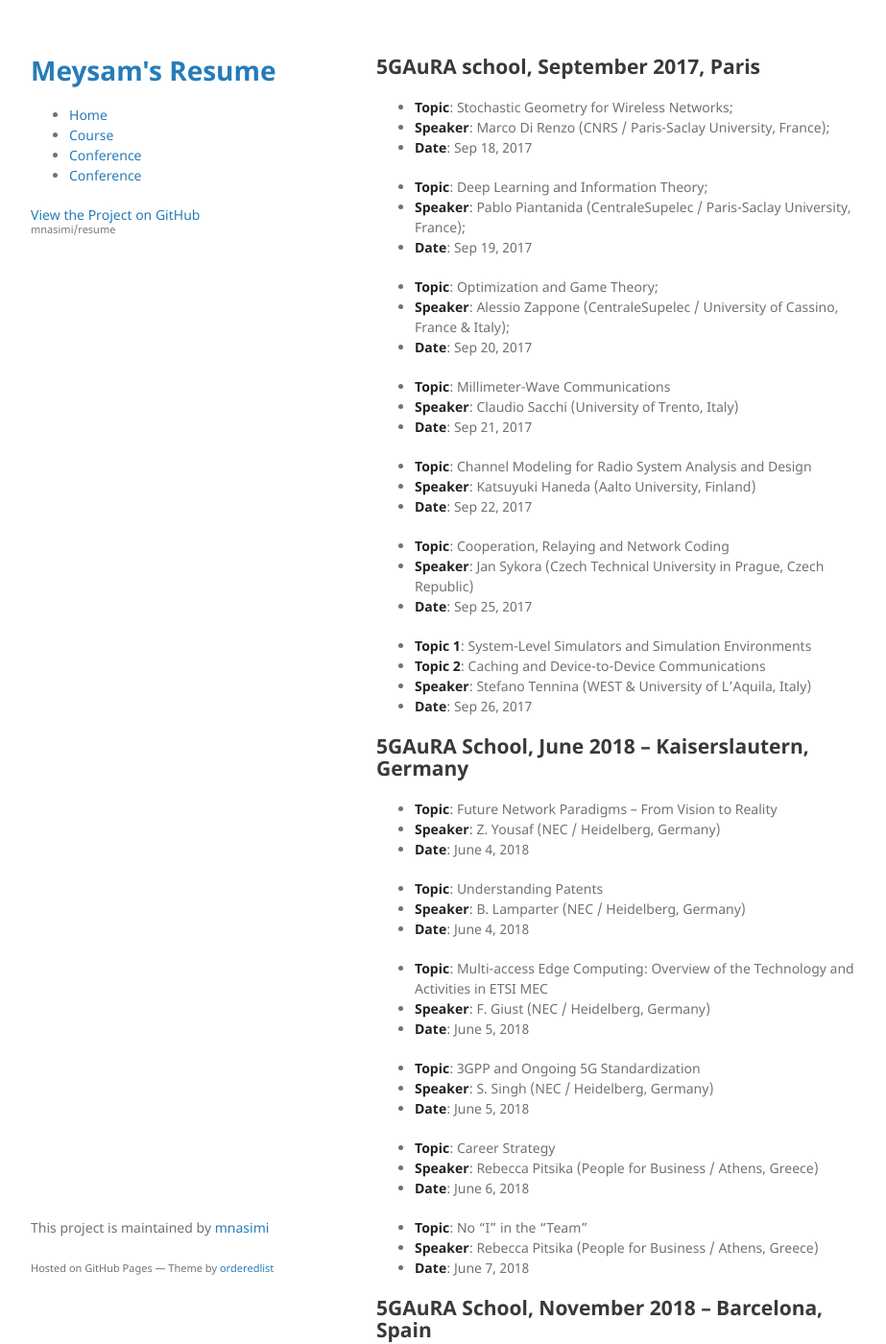
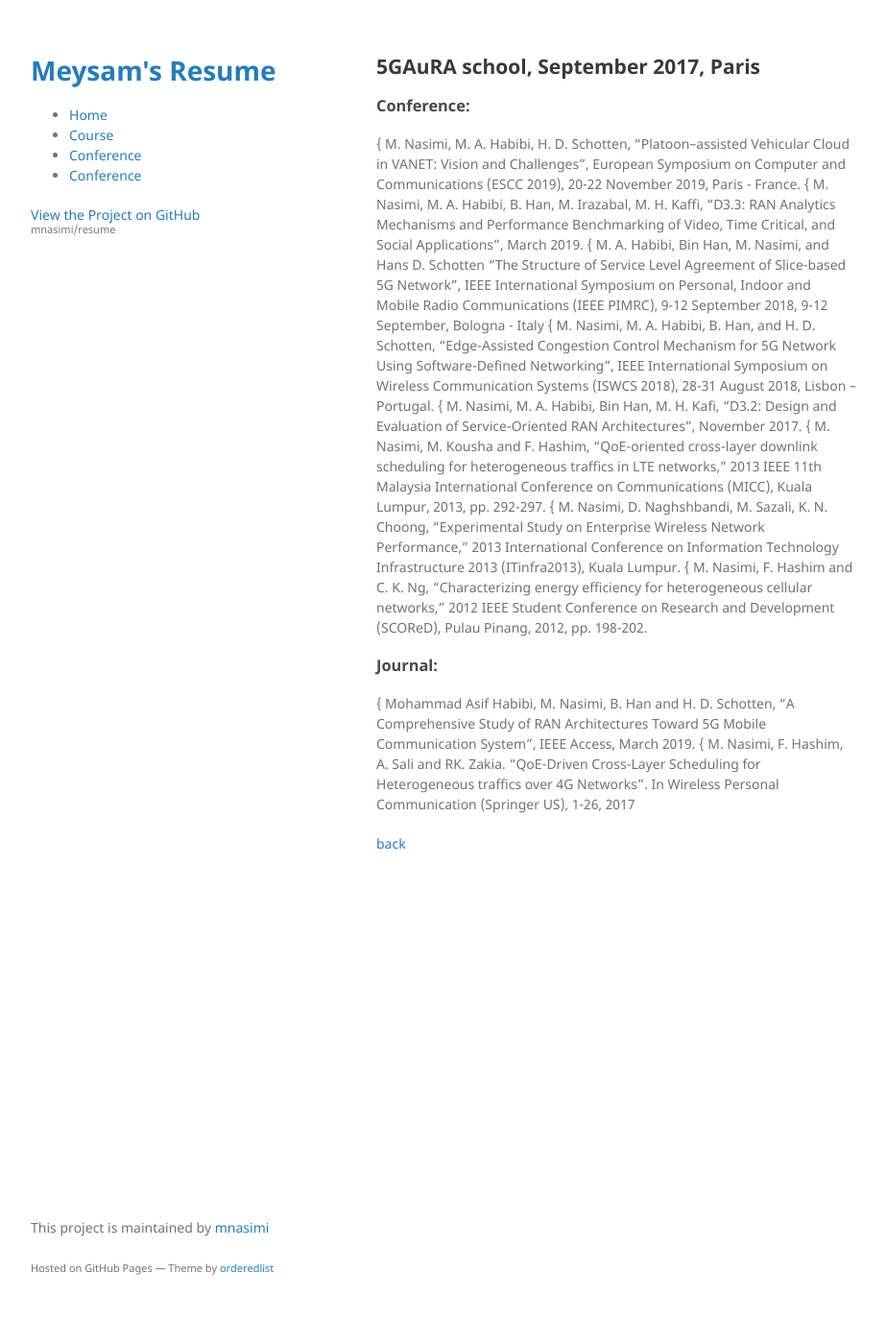
Before and after one commit to mnasimi/resume, a Jekyll site: the page built from page/publication.md, in a window 1280 px wide and 1400 px high. Shown: the whole window at 96% size, without its empty margins (178-1101 px from the left). Built offline with Jekyll 4.4.1, drawn with Linux system fonts in a browser that asks for light colours; the repository's description, which GitHub fills in, is left out; our own code applies the rules of GitHub Pages for plain Markdown files; some of the changed text lies outside the part shown.

Commit message:
Update publication.md
add content

```diff
--- a/page/publication.md
+++ b/page/publication.md
@@ -4,134 +4,37 @@ layout: default
 
 ## 5GAuRA school, September 2017, Paris
 
-- **Topic**: Stochastic Geometry for Wireless Networks;
-- **Speaker**: Marco Di Renzo (CNRS / Paris-Saclay University, France);
-- **Date**: Sep 18, 2017
+### Conference:
+{ M. Nasimi, M. A. Habibi, H. D. Schotten, "Platoon–assisted Vehicular Cloud
+in VANET: Vision and Challenges", European Symposium on Computer and
+Communications (ESCC 2019), 20-22 November 2019, Paris - France.
+{ M. Nasimi, M. A. Habibi, B. Han, M. Irazabal, M. H. Kaffi, "D3.3: RAN
+Analytics Mechanisms and Performance Benchmarking of Video, Time Critical,
+and Social Applications", March 2019.
+{ M. A. Habibi, Bin Han, M. Nasimi, and Hans D. Schotten "The Structure
+of Service Level Agreement of Slice-based 5G Network", IEEE International
+Symposium on Personal, Indoor and Mobile Radio Communications (IEEE PIMRC),
+9-12 September 2018, 9-12 September, Bologna - Italy
+{ M. Nasimi, M. A. Habibi, B. Han, and H. D. Schotten, “Edge-Assisted Congestion
+Control Mechanism for 5G Network Using Software-Defined Networking”, IEEE
+International Symposium on Wireless Communication Systems (ISWCS 2018),
+28-31 August 2018, Lisbon – Portugal.
+{ M. Nasimi, M. A. Habibi, Bin Han, M. H. Kafi, "D3.2: Design and Evaluation
+of Service-Oriented RAN Architectures", November 2017.
+{ M. Nasimi, M. Kousha and F. Hashim, "QoE-oriented cross-layer downlink
+scheduling for heterogeneous traffics in LTE networks," 2013 IEEE 11th Malaysia
+International Conference on Communications (MICC), Kuala Lumpur, 2013, pp.
+292-297.
+{ M. Nasimi, D. Naghshbandi, M. Sazali, K. N. Choong, "Experimental Study
+on Enterprise Wireless Network Performance," 2013 International Conference on
+Information Technology Infrastructure 2013 (ITinfra2013), Kuala Lumpur.
+{ M. Nasimi, F. Hashim and C. K. Ng, "Characterizing energy efficiency for
+heterogeneous cellular networks," 2012 IEEE Student Conference on Research and
+Development (SCOReD), Pulau Pinang, 2012, pp. 198-202.
 
-
-- **Topic**: Deep Learning and Information Theory;
-- **Speaker**: Pablo Piantanida (CentraleSupelec / Paris-Saclay University, France);
-- **Date**: Sep 19, 2017
-
-- **Topic**: Optimization and Game Theory;
-- **Speaker**: Alessio Zappone (CentraleSupelec / University of Cassino, France & Italy);
-- **Date**: Sep 20, 2017
-
-- **Topic**: Millimeter-Wave Communications
-- **Speaker**: Claudio Sacchi (University of Trento, Italy)
-- **Date**: Sep 21, 2017
-
-- **Topic**: Channel Modeling for Radio System Analysis and Design
-- **Speaker**: Katsuyuki Haneda (Aalto University, Finland)
-- **Date**: Sep 22, 2017
-
-- **Topic**: Cooperation, Relaying and Network Coding
-- **Speaker**: Jan Sykora (Czech Technical University in Prague, Czech Republic)
-- **Date**: Sep 25, 2017
-
-- **Topic 1**: System-Level Simulators and Simulation Environments
-- **Topic 2**: Caching and Device-to-Device Communications
-- **Speaker**: Stefano Tennina (WEST & University of L'Aquila, Italy)
-- **Date**: Sep 26, 2017
-
-
-## 5GAuRA School, June 2018 – Kaiserslautern, Germany
-
-- **Topic**: Future Network Paradigms – From Vision to Reality
-- **Speaker**: Z. Yousaf (NEC / Heidelberg, Germany)
-- **Date**: June 4, 2018
-
-- **Topic**: Understanding Patents
-- **Speaker**: B. Lamparter (NEC / Heidelberg, Germany)
-- **Date**: June 4, 2018
-
-- **Topic**: Multi-access Edge Computing: Overview of the Technology and Activities in ETSI MEC
-- **Speaker**: F. Giust (NEC / Heidelberg, Germany)
-- **Date**: June 5, 2018
-
-- **Topic**: 3GPP and Ongoing 5G Standardization
-- **Speaker**: S. Singh (NEC / Heidelberg, Germany)
-- **Date**: June 5, 2018
-
-- **Topic**: Career Strategy
-- **Speaker**: Rebecca Pitsika (People for Business / Athens, Greece)
-- **Date**: June 6, 2018
-
-- **Topic**: No “I” in the “Team”
-- **Speaker**: Rebecca Pitsika (People for Business / Athens, Greece)
-- **Date**: June 7, 2018
-
-## 5GAuRA School, November 2018 – Barcelona, Spain
-
-- **Topic**: Open source implementation of mobile network
-- **Speaker**: Daniel Camps (Universitat Politècnica de Catalunya)
-- **Date**: November 26, 2018
-
-- **Topic**: Exploting and extracting knowledge from cell level traces for 5G RAN.
-- **Speaker**: Eduard Garcia (Universitat Politècnica de Catalunya)
-- **Date**: November 26, 2018
-
-- **Topic**: Application of SDN technology to wireless technologies
-- **Speaker**: Ilker Demirkol (i2CAT)
-- **Date**: November 26, 2018
-
-- **Topic**: NFV, MEC and furture direction for 5G networks
-- **Speaker**: Shuaib  Siddiqui (i2CAT)
-- **Date**: November 27, 2018
-
-- **Topic**: H2020 program structure, calls overview.
-- **Speaker**: Esther  Alsina (Universitat Politècnica de Catalunya)
-- **Date**: November 28, 2018
-
-- **Topic**: 5GPP proposal example, opportunites
-- **Speaker**: Pilar Armas (Universitat Politècnica de Catalunya)
-- **Date**: November 28, 2018
-
-- **Topic**: H2020 evaluation process takeways
-- **Speaker**: Pouria Sayyad Khodashenas (i2CAT)
-- **Date**: November 28, 2018
-
-- **Topic**: MCSA programme, eligibility, evaluation, development and writing
-- **Speaker**: Marco Di Renzo (CNRS)
-- **Date**: November 29, 2018
-
-- **Topic**: ERC programme, eligibility, evaluation, development and writing
-- **Speaker**: Marco Di Renzo (CNRS)
-- **Date**: November 29, 2018
-
-## 5GAuRA School, November 2019 – York, UK
-
-- **Topic**: Elastic network operation, challenges and solutions
-- **Speaker**: Marco Gramaglia (University Carlos III of Madrid)
-- **Date**: April 02, 2019
-
-- **Topic**: Multi-tenancy in 5G: risks and vulnerabilities
-- **Speaker**: Stan Wong (GSMA)
-- **Date**: April 02, 2019
-
-- **Topic**: Network slicing in 5G
-- **Speaker**: Bin Han (TU Kaiserslautern)
-- **Date**: April 03, 2019
-
-- **Topic 1**: Wireless Network Intelligence at the Edge
-- **Topic 2**: Machine Learning and Deep Neural Networks An Introduction
-- **Topic 3**: Smart Radio Environments Empowered by AI Reconfigurable Meta-Surfaces Environmental AI
-- **Topic 4**: Big Data Analytics, Machine Learning and Artificial Intelligence in Next-Generation Wireless Networks
-- **Speaker**: Marco Di Renzo (CNRS)
-- **Date**: April 04, 2019
-
-- **Topic 1**: Market exploitation: Trends, products and services in the market
-- **Topic 2**: Business Opportunities in Telecommunications, Networks and Services
-- **Topic 3**: Business Modelling in Telecoms: Market Opportunities in 5G
-- **Topic 4**: Entrepreneurial I: Market and Industry analysis
-- **Speaker**: George Agapiou (OTE)
-- **Date**: April 08, 2019
-
-- **Topic 1**: Business Strategy: trends in telecoms moving to Software
-- **Topic 2**: Cost Modelling in Telecommunications
-- **Topic 3**: New business models for Network Operators
-- **Topic 4**: Entrepreneurial II: Start-up growth, innovation, Challenges, Risks, Market share
-- **Speaker**: George Agapiou (OTE)
-- **Date**: April 09, 2019
+### Journal:
+{ Mohammad Asif Habibi, M. Nasimi, B. Han and H. D. Schotten, "A Comprehensive Study of RAN Architectures Toward 5G Mobile Communication System",
+IEEE Access, March 2019.
+{ M. Nasimi, F. Hashim, A. Sali and RK. Zakia. "QoE-Driven Cross-Layer Scheduling for Heterogeneous traffics over 4G Networks". In Wireless Personal Communication (Springer US), 1-26, 2017
 
 [back](./)
```
